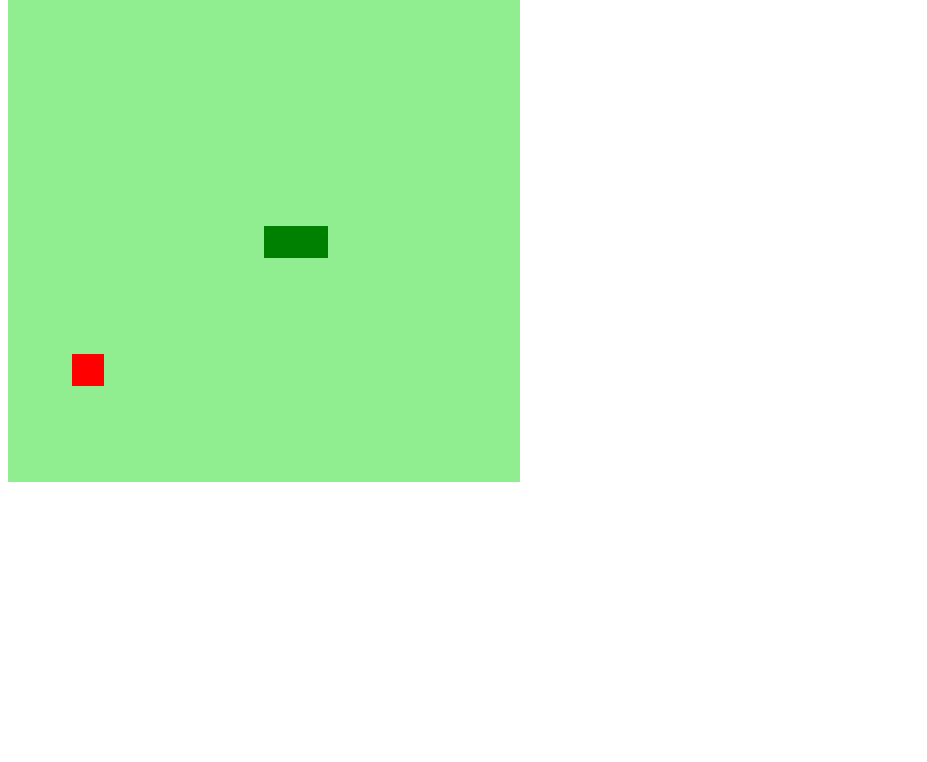
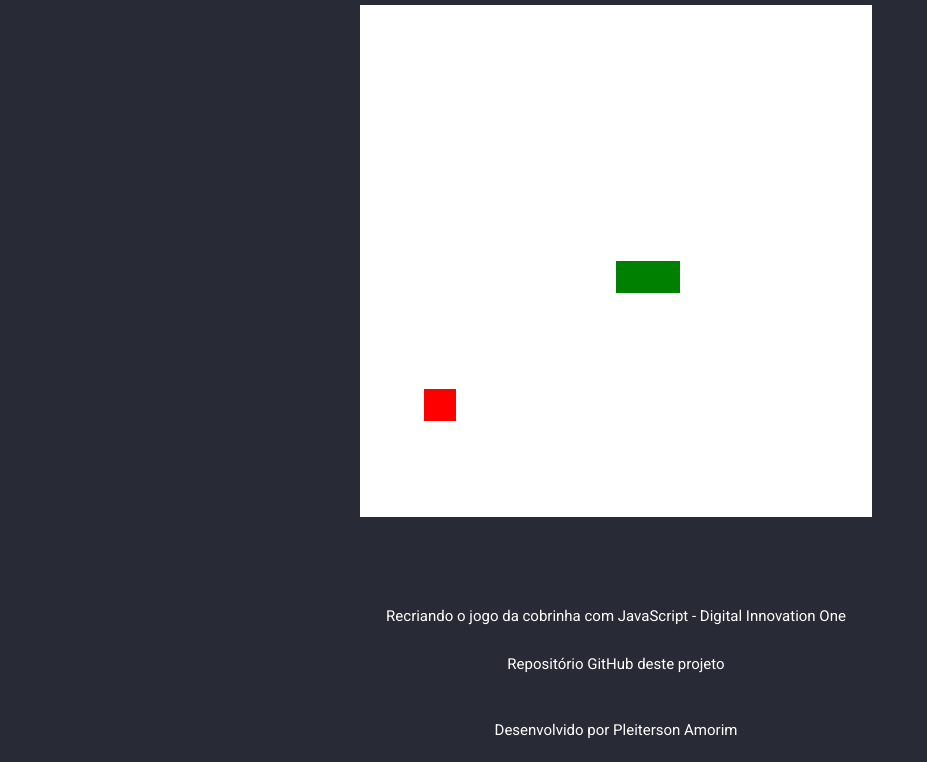
Before and after one commit to Pleiterson/snake-game-javascript, a plain HTML site: page index.html in a window 1280 px wide. Shown: the part 38-800 px from the top of the page, without its empty margins (0-927 px from the left). Drawn offline with Linux system fonts and the light colour scheme.

Commit message:
concluido as estilizacoes finais do game e atualizacao do readme

```diff
--- a/index.html
+++ b/index.html
@@ -12,6 +12,13 @@
         <title>Snake Game</title>
     </head>
     <body>
+        <h1>Snake Game!</h1>
         <canvas id="snake" width="512" height="512"></canvas>
+
+        <footer>
+            <p>Recriando o jogo da cobrinha com JavaScript - <a target="_blank" href="https://digitalinnovation.one/" rel="noopener noreferrer">Digital Innovation One</a></p>
+            <p>Repositório <a target="_blank" href="https://github.com/Pleiterson/snake-game-javascript" rel="noopener noreferrer"> GitHub </a>deste projeto</p><br>
+            <p>Desenvolvido por <a target="_blank" href="https://pleiterson.vercel.app/" rel="noopener noreferrer">Pleiterson Amorim</a></p>
+        </footer>
     </body>
 </html>
--- a/scripts/script.js
+++ b/scripts/script.js
@@ -16,7 +16,7 @@ let food = {
 }
 
 function createBG() {
-    context.fillStyle = "lightgreen";
+    context.fillStyle = "white";
     context.fillRect(0,0,16 * box, 16 * box); // desenha o retângulo usando x e y e a largura e altura setadas
 }
 
--- a/styles/style.css
+++ b/styles/style.css
@@ -0,0 +1,35 @@
+@import url('https://fonts.googleapis.com/css2?family=Press+Start+2P&display=swap');
+@import url('https://fonts.googleapis.com/css2?family=Roboto:ital,wght@0,100;0,300;0,400;0,500;0,700;0,900;1,100;1,300;1,400;1,500;1,700;1,900&display=swap');
+
+body {
+    height: 95vh;
+    width: 95vw;
+    display: flex;
+    flex-direction: column;
+    justify-content: center;
+    align-items: center;
+    background-color:#282a36;
+    color: #fff;
+    font-family: 'Press Start 2P', cursive;
+}
+
+canvas {
+    margin-bottom: 50px;
+}
+
+footer {
+    display: flex;
+    align-items: center;
+    justify-content: center;
+    flex-direction: column;
+    text-align: center;
+    font-size: 15px;
+    margin-top: 25px;
+    margin-bottom: 15px;
+    font-family: 'Roboto', sans-serif;
+}
+
+footer a {
+    text-decoration: none;
+    color: #fff;
+}
```
Also changed, not shown: 1 other file.
